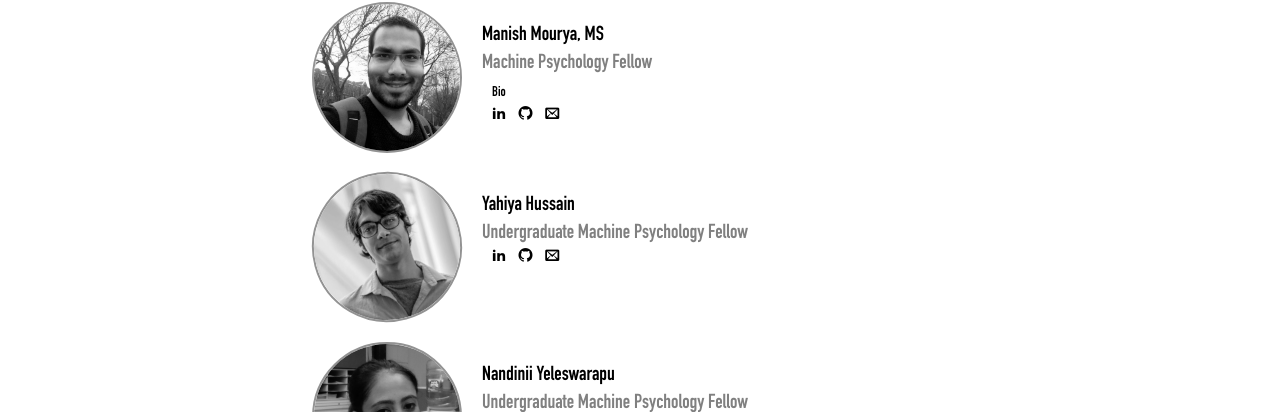
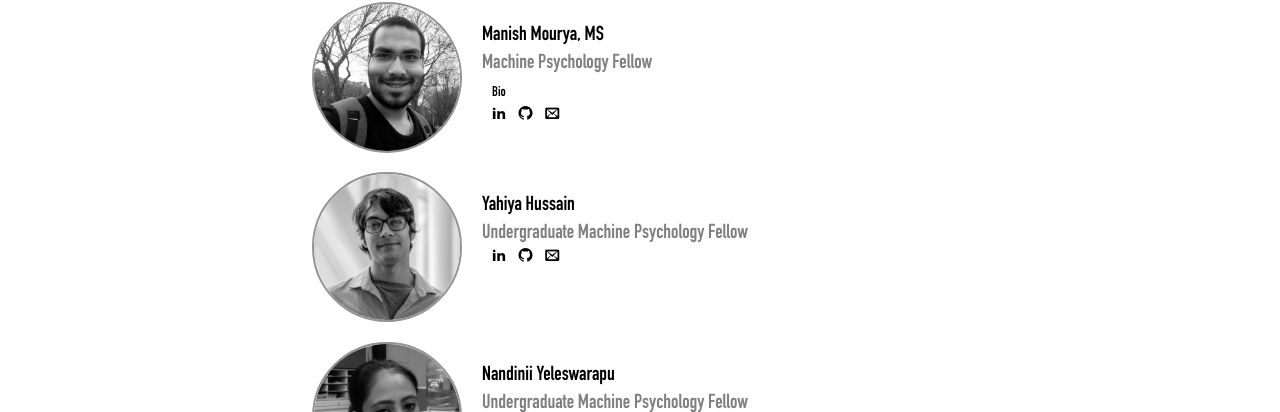
Before and after one commit to mpsych/mpsych.org, a Jekyll site: the page built from people.md, in a window 1280 px wide. Shown: the part 1058-1470 px from the top of the page. Built offline with Jekyll 4.4.1, drawn with Linux system fonts in a browser that asks for light colours; some web fonts are replaced.

Commit message:
hotfix to remove an accidental image rotation
Found I accidentally rotated my face. fixing this seems very simple just making my image source tag look the same as everyone elses

```diff
--- a/people.md
+++ b/people.md
@@ -99,7 +99,7 @@ permalink: /people
 
 
 <div class="person">
-  <img src="/people/hussain.jpg" style="transform: rotate(-15deg);">
+  <img src="/people/hussain.jpg">
   <div class="caption">
     Yahiya Hussain<br>
     <span class="role">Undergraduate Machine Psychology Fellow</span><br>
```
